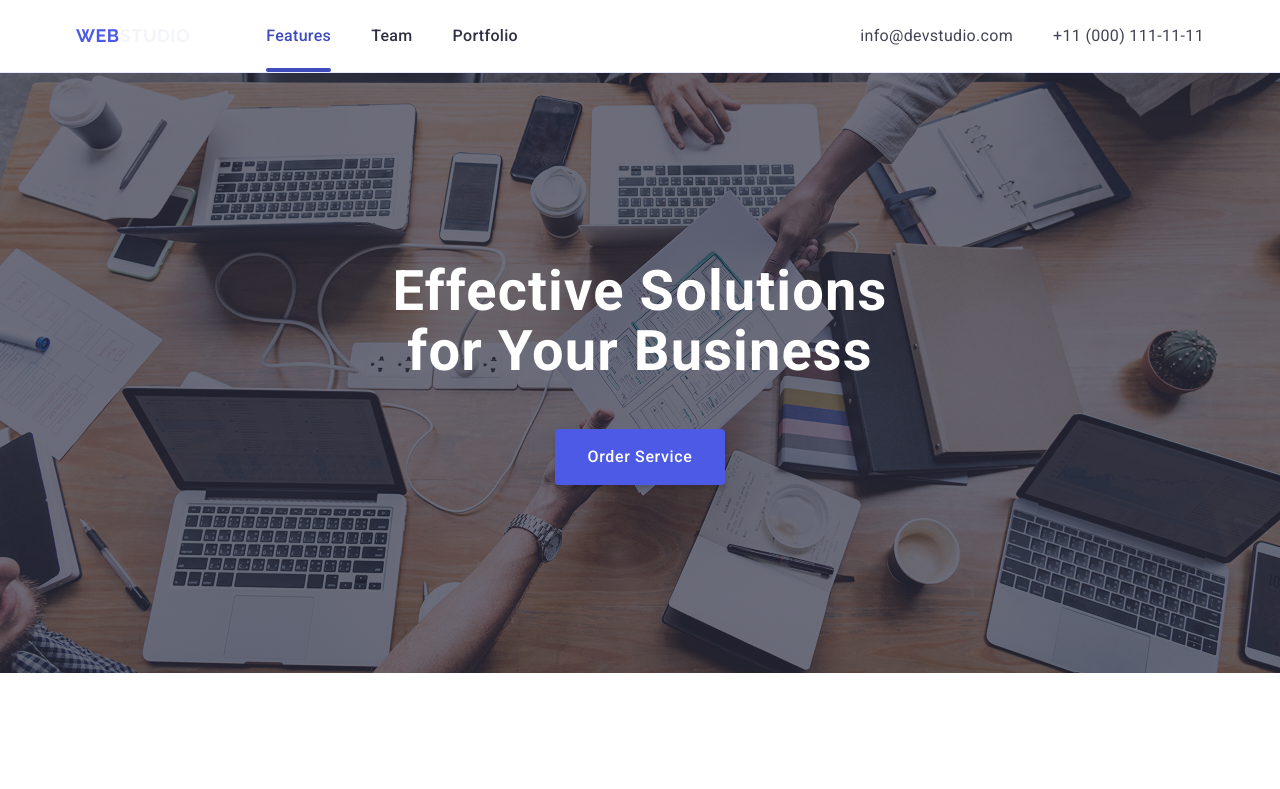
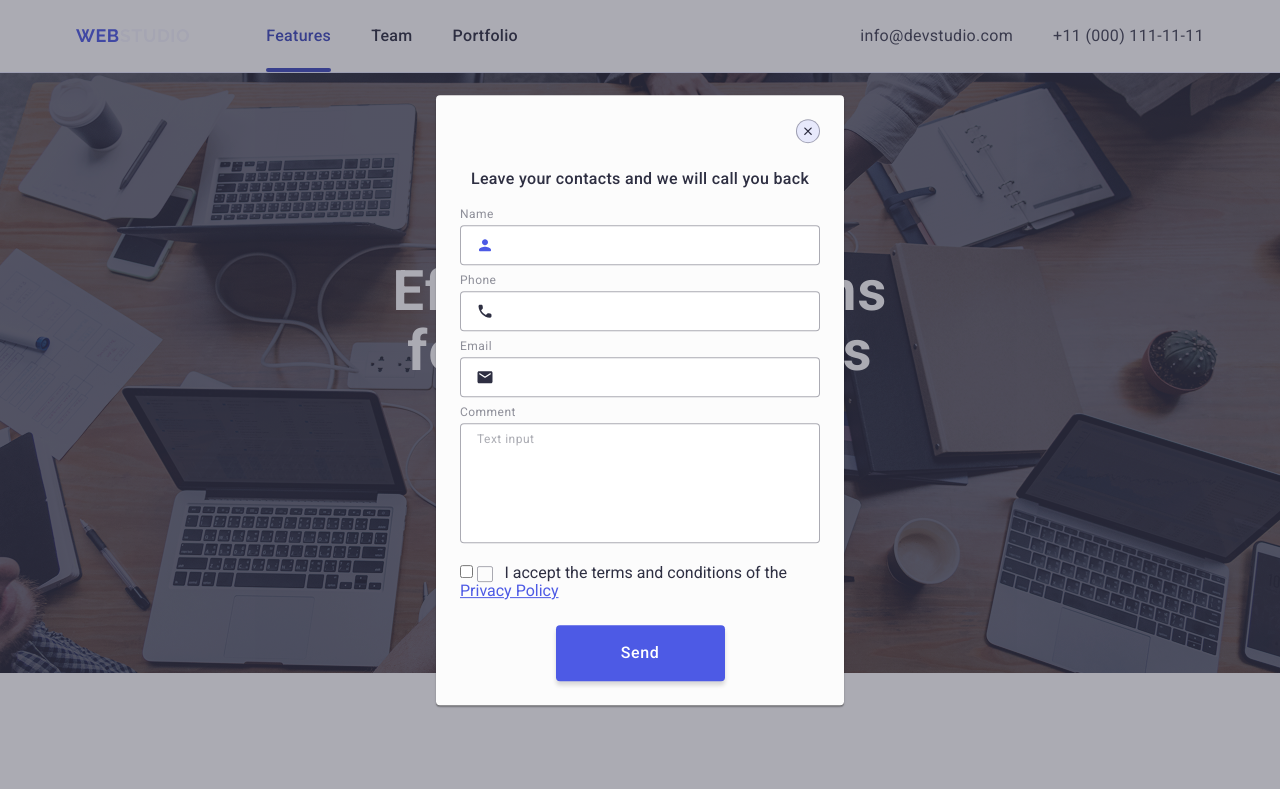
Before and after one commit to IhorBrodiaga/goit-markup-hw-05, a plain HTML site: page index.html in a window 1280 px wide. Shown: the top 789 px of the page. Drawn offline with nearby package versions, Linux system fonts and the light colour scheme.

Commit message:
add markup

```diff
--- a/css/main.css
+++ b/css/main.css
@@ -5,3 +5,4 @@
 @import './team.css';
 @import './portfolio.css';
 @import './footer.css';
+@import './modal.css';
--- /dev/null
+++ b/css/modal.css
@@ -0,0 +1,223 @@
+.backdrop {
+    position: fixed;
+    top: 0;
+    left: 0;
+    width: 100%;
+    height: 100%;
+    background-color: rgba(46, 47, 66, 0.4);
+
+    opacity: 0;
+    visibility: hidden;
+    pointer-events: none;
+    transition: 250ms ease-in-out;
+    transition-property: opacity, visibility;
+}
+
+.backdrop.is-open {
+    opacity: 1;
+    visibility: visible;
+    pointer-events: initial;
+}
+
+.modal {
+    position: absolute;
+    top: 50%;
+    left: 50%;
+    transform: translateX(-50%) translateY(-50%);
+    max-width: 408px;
+    width: 100%;
+    min-height: 582px;
+    border-radius: 4px;
+    padding: 72px 24px 24px;
+    box-shadow: 0 1px 1px 0 rgba(0, 0, 0, 0.14), 0 1px 3px 0 rgba(0, 0, 0, 0.12), 0 2px 1px 0 rgba(0, 0, 0, 0.2);
+    background: #fcfcfc;
+}
+
+.modal-btn {
+    position: absolute;
+    top: 24px;
+    right: 24px;
+    border: 1px solid rgba(46, 47, 66, 0.4);
+    border-radius: 24px;
+    width: 24px;
+    height: 24px;
+    background-color: #e7e9fc;
+    display: flex;
+    align-items: center;
+    justify-content: center;
+    transition: 250ms ease-out;
+    transition-property: background-color, color;
+}
+
+.modal-btn:hover,
+.modal-btn:focus {
+    background-color: #404bbf;
+}
+
+.modal-btn-icon {
+    color: #2e2f42;
+    transition: 250ms ease-out;
+    transition-property: color;
+}
+
+.modal-btn:hover .modal-btn-icon,
+.modal-btn:focus .modal-btn-icon {
+    color: #fff;
+}
+
+.modal-caption {
+    font-weight: 500;
+    font-size: 16px;
+    line-height: 1.5;
+    letter-spacing: 0.02em;
+    text-align: center;
+    color: #2e2f42;
+    margin-bottom: 16px;
+}
+
+/* form */
+
+.modal-form-field {
+    margin-bottom: 8px;
+}
+.modal-form-field:has(.modal-form-comment) {
+    margin-bottom: 16px;
+}
+
+.modal-form-label {
+    font-weight: 400;
+    line-height: 1.17;
+    letter-spacing: 0.04em;
+    font-size: 12px;
+    color: #8e8f99;
+    display: block;
+    margin-bottom: 4px;
+}
+
+.modal-form-wrapper {
+    position: relative;
+}
+
+.modal-form-input {
+    border: 1px solid rgba(46, 47, 66, 0.4);
+    border-radius: 4px;
+    padding: 8px 38px;
+    font-weight: 400;
+    line-height: 1.5;
+    letter-spacing: 0.02em;
+    color: #434455;
+    width: 100%;
+    height: 40px;
+    outline: transparent;
+    transition: 250ms ease-out;
+    transition-property: border-color;
+}
+.modal-form-input:focus{
+    border-color: #4d5ae5;
+}
+
+.modal-form-icon {
+    position: absolute;
+    top: 50%;
+    left: 16px;
+    color: #2e2f42;
+    transform: translateY(-50%);
+    transition: 250ms ease-out;
+    transition-property: color;
+}
+.modal-form-input:focus + .modal-form-icon{
+    color: #4d5ae5;
+}
+.modal-form-comment {
+    border: 1px solid rgba(46, 47, 66, 0.4);
+    border-radius: 4px;
+    padding: 8px 16px;
+    width: 100%;
+    height: 120px;
+    font-size: 12px;
+    line-height: 1.17;
+    letter-spacing: 0.04em;
+    color: #434455;
+    outline: transparent;
+    resize: none;
+    transition: 250ms ease-out;
+    transition-property: border-color;
+}
+.modal-form-comment::placeholder {
+    color: rgba(46, 47, 66, 0.4);
+}
+.modal-form-comment:focus{
+    border-color: #4d5ae5;
+}
+
+.modal-form-agreement {
+    margin-bottom: 24px;
+}
+
+
+.modal-form-policy {
+        font-weight: 400;
+        font-size: 12px;
+        line-height: 1.17;
+        letter-spacing: 0.04em;
+        color: #8e8f99;
+}
+
+.modal-form-checkbox {
+    display: inline-flex;
+    align-items: center;
+    justify-content: center;
+    margin-right: 8px;
+    border-radius: 2px;
+    font-weight: 400;
+    font-size: 12px;
+    border: 1px solid rgba(46, 47, 66, 0.4);
+    width: 16px;
+    height: 16px;
+    cursor: pointer;
+    transition: 250ms ease-out;
+    transition-property: border-color, background-color;
+}
+.checkbox:checked+.modal-form-policy .modal-form-checkbox {
+
+    background-color: #404bbf;
+    border-color: #404bbf;
+}
+.checkbox:checked + .modal-form-policy > .modal-form-checkbox .modal-form-checkbox-icon {
+    opacity: 1;
+
+}
+.modal-form-checkbox-icon {
+    color: #f4f4fd;
+    opacity: 0;
+}
+
+.modal-form-link {
+    line-height: 1.17;
+    text-decoration: underline;
+    color: #4d5ae5;
+}
+
+.modal-form-btn {
+    border-radius: 4px;
+    padding: 16px 32px;
+    width: 169px;
+    height: 56px;
+    box-shadow: 0 4px 4px 0 rgba(0, 0, 0, 0.15);
+    background-color: #4d5ae5;
+    font-weight: 500;
+    line-height: 1.5;
+    letter-spacing: 0.04em;
+    color: #fff;
+    border: none;
+    margin: 0 auto;
+    display: flex;
+    align-items: center;
+    justify-content: center;
+    transition: 250ms ease-out;
+    transition-property: background-color;
+}
+.modal-form-btn:hover ,
+.modal-form-btn:focus{
+    background-color: #404bbf;
+}
--- a/index.html
+++ b/index.html
@@ -59,7 +59,8 @@
                             </svg>
                         </div>
                         <h3 class="features-item-title">Strategy</h3>
-                        <p class="features-item-paragraph">Our goal is to identify the business problem to walk away with the perfect and creative
+                        <p class="features-item-paragraph">Our goal is to identify the business problem to walk away
+                            with the perfect and creative
                             solution.
                         </p>
                     </li>
@@ -70,7 +71,8 @@
                             </svg>
                         </div>
                         <h3 class="features-item-title">Punctuality</h3>
-                        <p class="features-item-paragraph">Bring the key message to the brand's audience for the best price within the shortest possible
+                        <p class="features-item-paragraph">Bring the key message to the brand's audience for the best
+                            price within the shortest possible
                             time.</p>
                     </li>
                     <li class="features-item">
@@ -80,7 +82,8 @@
                             </svg>
                         </div>
                         <h3 class="features-item-title">Diligence</h3>
-                        <p class="features-item-paragraph">Research and confirm brands with the strongest digital growth opportunities and minimize
+                        <p class="features-item-paragraph">Research and confirm brands with the strongest digital growth
+                            opportunities and minimize
                             risk.
                         </p>
                     </li>
@@ -91,7 +94,8 @@
                             </svg>
                         </div>
                         <h3 class="features-item-title">Technologies</h3>
-                        <p class="features-item-paragraph">Design practice focused on digital experiences. We bring forth a deep passion for
+                        <p class="features-item-paragraph">Design practice focused on digital experiences. We bring
+                            forth a deep passion for
                             problem-solving.</p>
                     </li>
                 </ul>
@@ -378,8 +382,82 @@
                     </li>
                 </ul>
             </div>
+            <div class="container-form">
+                <p class="container-form-title">Subscribe</p>
+                <form class="footer-form" name="subscription">
+                    <label class="footer-form-label sr-only" for="subscription"></label>
+                    <input class="footer-form-input" type="email" id="subscription" name="user_subscription"
+                        placeholder="E-mail" />
+                    <button class="footer-form-btn" type="submit">
+                        Subscribe
+                        <svg class="footer-form-icon" width="24" height="24">
+                            <use href="./images/send.svg#send"></use>
+                        </svg>
+                    </button>
+            </div>
         </div>
     </footer>
+
+    <!--Modal window-->
+    <div class="backdrop is-open">
+        <div class="modal">
+            <button class="modal-btn" type="button" aria-label="Close modal button">
+                <svg class="modal-btn-icon" width="8" height="8">
+                    <use href="./images/symbol-defs.svg#close"></use>
+                </svg>
+            </button>
+            <p class="modal-caption">Leave your contacts and we will call you back</p>
+            <form class="modal-form">
+                <div class="modal-form-field">
+                    <label class="modal-form-label" for="user_name">Name</label>
+                    <div class="modal-form-wrapper">
+                        <input class="modal-form-input" type="text" id="user_name" name="user_name">
+                        <svg class="modal-form-icon" width="18" height="24">
+                            <use href="./images/symbol-defs.svg#person"></use>
+                        </svg>
+                    </div>
+                </div>
+                <div class="modal-form-field">
+                    <label class="modal-form-label" for="user_phone">Phone</label>
+                    <div class="modal-form-wrapper">
+                        <input class="modal-form-input" type="text" id="user_phone" name="user_phone">
+                        <svg class="modal-form-icon" width="18" height="24">
+                            <use href="./images/symbol-defs.svg#phone"></use>
+                        </svg>
+                    </div>
+                </div>
+                <div class="modal-form-field">
+                    <label class="modal-form-label" for="user_email">Email</label>
+                    <div class="modal-form-wrapper">
+                        <input class="modal-form-input" type="text" id="user_email" name="user_email">
+                        <svg class="modal-form-icon" width="18" height="24">
+                            <use href="./images/symbol-defs.svg#email"></use>
+                        </svg>
+                    </div>
+                </div>
+                <div class="modal-form-field">
+                    <label class="modal-form-label" for="user_comment">Comment</label>
+                    <div class="modal-form-wrapper">
+                        <textarea class="modal-form-comment" type="text" id="user_comment" name="user_comment"
+                            placeholder="Text input" minlength="20" cols="4"></textarea>
+                    </div>
+                </div>
+                <div class="modal-form-agreement">
+                    <input type="checkbox" id="user_policy" name="user_policy" required>
+                    <label class="modal-form-policy" for="user_policy">
+                        <span class="modal-form-checkbox">
+                            <svg class="modal-form-checkbox-icon" width="9" height="7">
+                                <use href="./images/symbol-defs.svg#check-mark"></use>
+                            </svg>
+                        </span>
+                    </label>
+                    I accept the terms and conditions of the <a class="modal-form-link" href="#" target="_blank"
+                        rel="noopener no-referrer">Privacy Policy</a>
+                </div>
+                <button class="modal-form-btn" type="submit">Send</button>
+            </form>
+        </div>
+    </div>
 </body>
 
 </html>
```
Also changed, not shown: css/footer.css (+81 -1 lines), images/send.svg (added), images/symbol-defs.svg (added).
